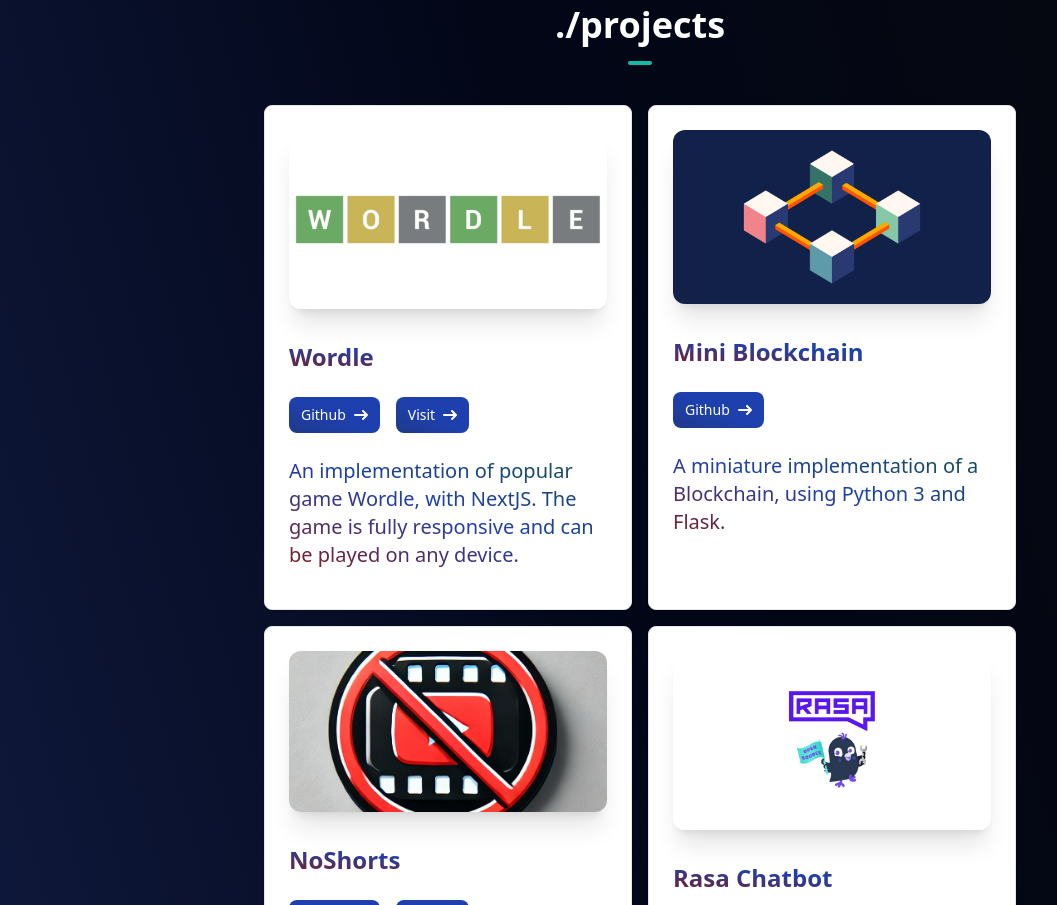
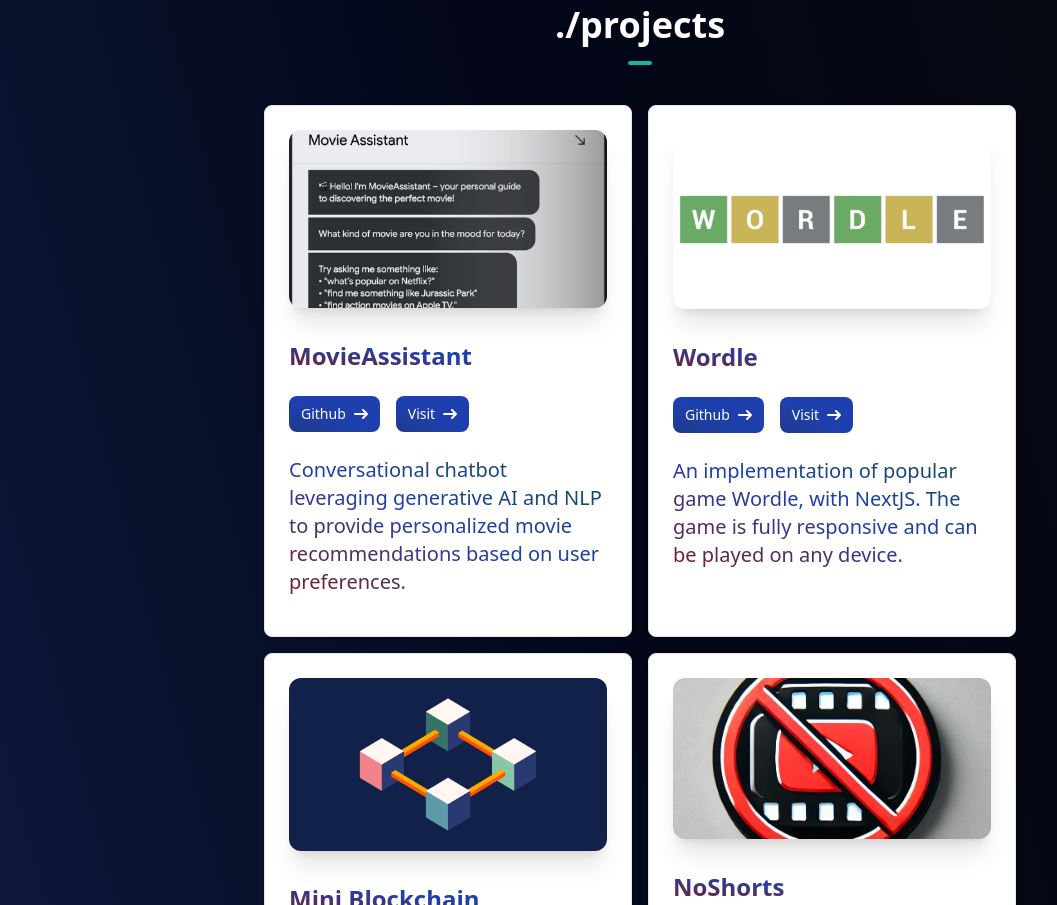
Before and after one commit to cictema/devfolio, a Next.js app: page / in a window 1280 px wide. Shown: the part 1780-2685 px from the top of the page, without its empty margins (0-1057 px from the left). Built offline with nearby package versions, Linux system fonts and the light colour scheme.

Commit message:
add movieassistant

```diff
--- a/components/ProjectsSection.tsx
+++ b/components/ProjectsSection.tsx
@@ -4,6 +4,14 @@
 import { BsGithub, BsArrowUpRightSquare } from "react-icons/bs"
 
 const projects = [
+  {
+    name: "MovieAssistant",
+    description:
+      "Conversational chatbot leveraging generative AI and NLP to provide personalized movie recommendations based on user preferences.",
+    image: "/project_section/movieassisstant.png",
+    github: "https://github.com/cystema/movieassistant",
+    link: "https://sites.google.com/view/movieassistant/home",
+  },
   {
     name: "Wordle",
     description:
```
Also changed, not shown: public/project_section/movieassisstant.png (added).
